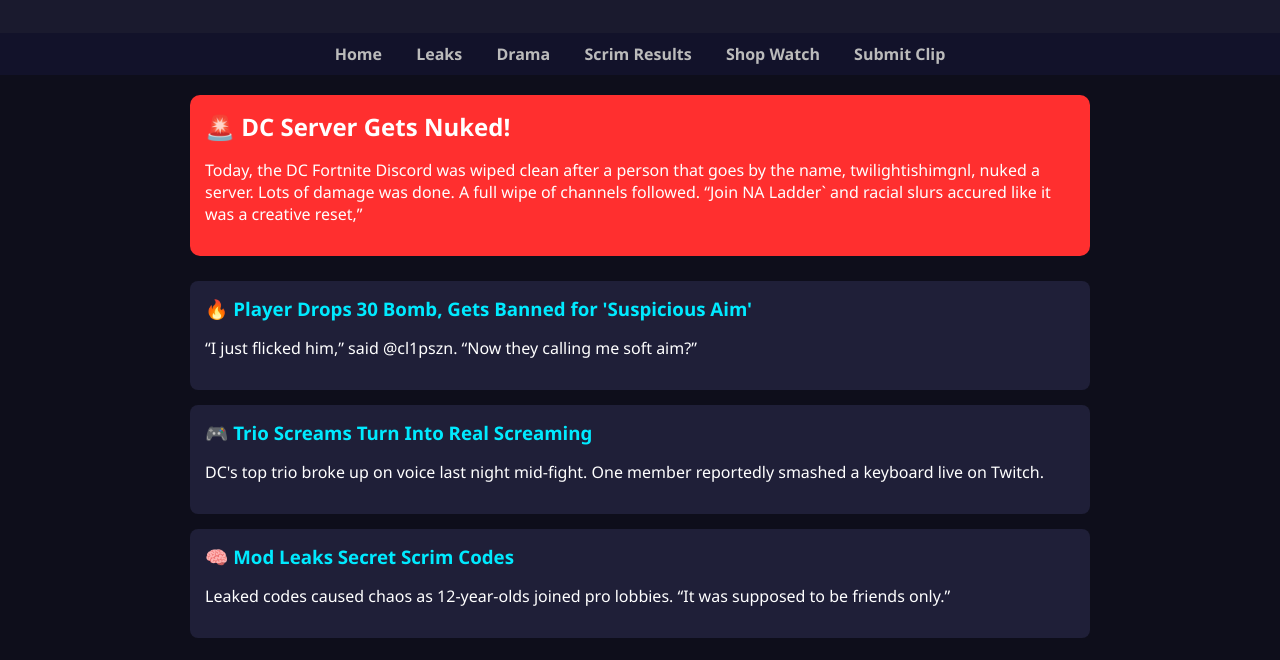
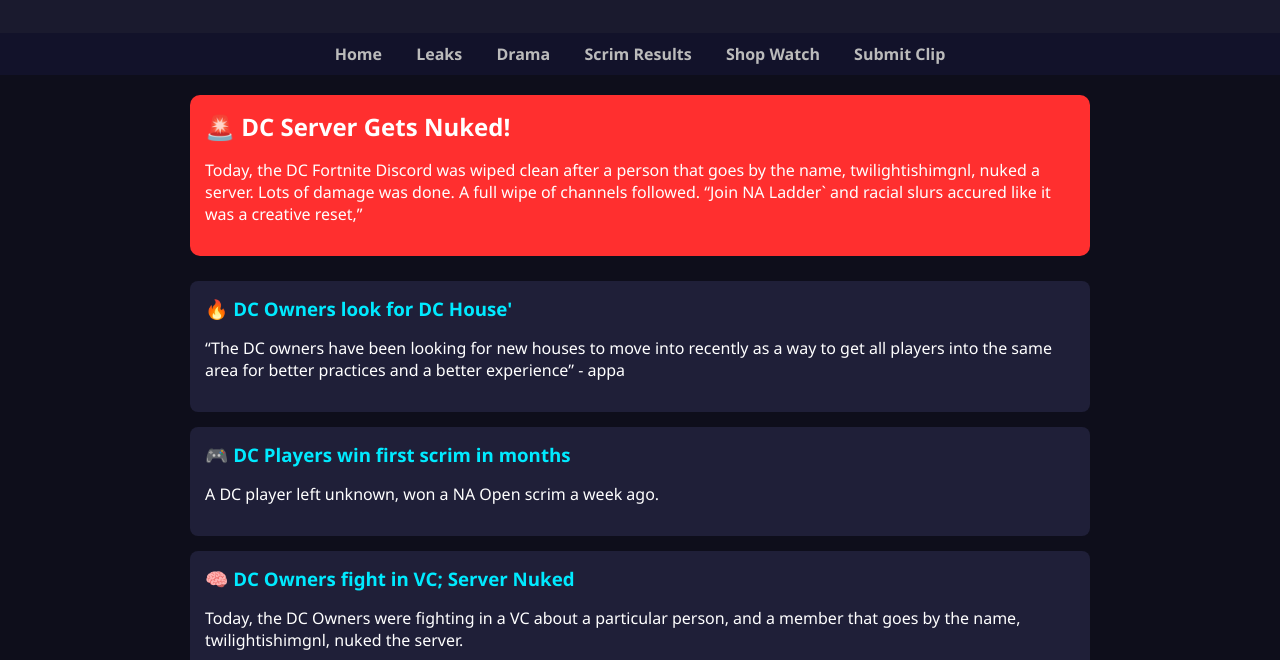
Before and after one commit to DCEsports/dcnews, a plain HTML site: page index.html in a window 1280 px wide. Shown: the part 116-776 px from the top of the page. Drawn offline with Linux system fonts and the light colour scheme; no server answers.

Commit message:
Update index.html

```diff
--- a/index.html
+++ b/index.html
@@ -121,18 +121,18 @@
         </div>
 
         <div class="article">
-            <h3>🔥 Player Drops 30 Bomb, Gets Banned for 'Suspicious Aim'</h3>
-            <p>“I just flicked him,” said @cl1pszn. “Now they calling me soft aim?”</p>
+            <h3>🔥 DC Owners look for DC House'</h3>
+            <p>“The DC owners have been looking for new houses to move into recently as a way to get all players into the same area for better practices and a better experience” - appa </p>
         </div>
 
         <div class="article">
-            <h3>🎮 Trio Screams Turn Into Real Screaming</h3>
-            <p>DC's top trio broke up on voice last night mid-fight. One member reportedly smashed a keyboard live on Twitch.</p>
+            <h3>🎮 DC Players win first scrim in months</h3>
+            <p>A DC player left unknown, won a NA Open scrim a week ago.</p>
         </div>
 
         <div class="article">
-            <h3>🧠 Mod Leaks Secret Scrim Codes</h3>
-            <p>Leaked codes caused chaos as 12-year-olds joined pro lobbies. “It was supposed to be friends only.”</p>
+            <h3>🧠 DC Owners fight in VC; Server Nuked</h3>
+            <p>Today, the DC Owners were fighting in a VC about a particular person, and a member that goes by the name, twilightishimgnl, nuked the server. </p>
         </div>
 
         <div class="poll">
```
